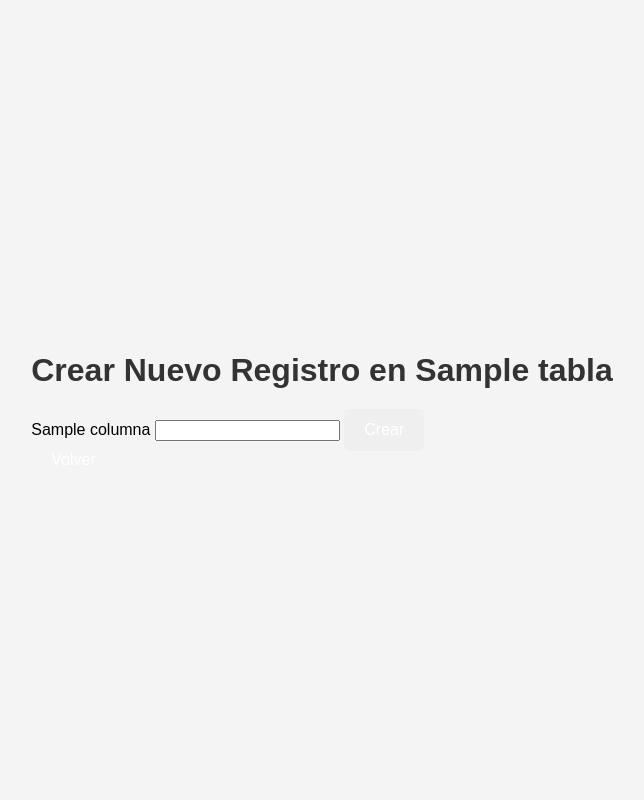
After one commit to KealPetu/proyecto_bdd, a Flask app: template templates/crear.html in a window 1280 px wide. The commit adds this page. Shown: the whole page, without its empty margins (318-962 px from the left). Run offline with Flask 3, Linux system fonts and the light colour scheme; the template is opened without the code that fills it: most values are stand-ins (such as "Sample title", 1, 10 or a date in 2020).

Commit message:
funcionalidad de ingreso y modificacion de datos

```diff
--- a/app.py
+++ b/app.py
@@ -134,15 +134,106 @@ def obtener_columna_id(tabla, cursor):
     return cursor.fetchone()[0]
 
 # Ruta para el modo Remote
-@app.route('/remote')
+@app.route('/remote', methods=['GET', 'POST'])
 def remote():
     connection = conectar_remote()
     if connection:
+        cursor = connection.cursor()
+        cursor.execute("SELECT table_name FROM user_tables WHERE table_name LIKE '%_Replica'")
+        tablas_replicadas = [row[0] for row in cursor.fetchall()]
+
+        cursor.execute("SELECT table_name FROM user_tables WHERE table_name NOT LIKE '%_Replica' AND table_name NOT LIKE 'AUDITORIA_%'")
+        tablas_fragmentadas = [row[0] for row in cursor.fetchall()]
+
+        datos = None
+        columnas = None
+        tabla_seleccionada = None
+
+        if request.method == 'POST':
+            tabla_seleccionada = request.form.get('tabla')
+            if tabla_seleccionada:
+                cursor.execute(f"SELECT * FROM {tabla_seleccionada}")
+                columnas = [desc[0] for desc in cursor.description]
+                datos = cursor.fetchall()
+
+        cursor.close()
         connection.close()
-        return render_template('remote.html')
+        return render_template('remote.html', tablas_replicadas=tablas_replicadas, tablas_fragmentadas=tablas_fragmentadas, datos=datos, columnas=columnas, tabla_seleccionada=tabla_seleccionada)
+
     else:
         flash("Error: No se pudo conectar a la base de datos remota.", "error")
         return redirect(url_for('login'))
 
+# Ruta para crear un nuevo registro en Remote (solo tablas fragmentadas)
+@app.route('/remote/crear/<tabla>', methods=['GET', 'POST'])
+def remote_crear(tabla):
+    connection = conectar_remote()
+    if not connection:
+        flash("Error al conectar con la base de datos.", "error")
+        return redirect(url_for('remote'))
+
+    cursor = connection.cursor()
+    cursor.execute(f"SELECT column_name FROM user_tab_columns WHERE table_name = '{tabla}'")
+    columnas = [row[0] for row in cursor.fetchall()]
+
+    if request.method == 'POST':
+        valores = [request.form[col] for col in columnas]
+        placeholders = ", ".join([f":{i+1}" for i in range(len(columnas))])
+        query = f"INSERT INTO {tabla} ({', '.join(columnas)}) VALUES ({placeholders})"
+        cursor.execute(query, valores)
+        connection.commit()
+        flash("Registro agregado correctamente.", "success")
+        return redirect(url_for('remote'))
+
+    cursor.close()
+    connection.close()
+    return render_template('crear.html', tabla=tabla, columnas=columnas)
+
+# Ruta para editar un registro en Remote (solo tablas fragmentadas)
+@app.route('/remote/editar/<tabla>/<id>', methods=['GET', 'POST'])
+def remote_editar(tabla, id):
+    connection = conectar_remote()
+    if not connection:
+        flash("Error al conectar con la base de datos.", "error")
+        return redirect(url_for('remote'))
+
+    cursor = connection.cursor()
+    id_col = obtener_columna_id(tabla, cursor)
+    cursor.execute(f"SELECT * FROM {tabla} WHERE {id_col} = :1", (id,))
+    registro = cursor.fetchone()
+    cursor.execute(f"SELECT column_name FROM user_tab_columns WHERE table_name = '{tabla}'")
+    columnas = [row[0] for row in cursor.fetchall()]
+
+    if request.method == 'POST':
+        valores = [request.form[col] for col in columnas]
+        set_values = ", ".join([f"{col} = :{i+1}" for i, col in enumerate(columnas)])
+        query = f"UPDATE {tabla} SET {set_values} WHERE {id_col} = :{len(columnas) + 1}"
+        cursor.execute(query, valores + [id])
+        connection.commit()
+        flash("Registro actualizado correctamente.", "success")
+        return redirect(url_for('remote'))
+
+    cursor.close()
+    connection.close()
+    return render_template('editar.html', tabla=tabla, columnas=columnas, registro=registro)
+
+# Ruta para eliminar un registro en Remote (solo tablas de auditoría)
+@app.route('/remote/eliminar/<tabla>/<id>', methods=['POST'])
+def remote_eliminar(tabla, id):
+    connection = conectar_remote()
+    if not connection:
+        flash("Error al conectar con la base de datos.", "error")
+        return redirect(url_for('remote'))
+
+    cursor = connection.cursor()
+    id_col = obtener_columna_id(tabla, cursor)
+    cursor.execute(f"DELETE FROM {tabla} WHERE {id_col} = :1", (id,))
+    connection.commit()
+    flash("Registro eliminado correctamente.", "success")
+
+    cursor.close()
+    connection.close()
+    return redirect(url_for('remote'))
+
 if __name__ == '__main__':
     app.run(debug=True)
--- /dev/null
+++ b/templates/crear.html
@@ -0,0 +1,22 @@
+<!DOCTYPE html>
+<html lang="es">
+<head>
+    <meta charset="UTF-8">
+    <meta name="viewport" content="width=device-width, initial-scale=1.0">
+    <title>Crear Registro</title>
+    <link rel="stylesheet" href="{{ url_for('static', filename='styles.css') }}">
+</head>
+<body>
+    <div class="crear-container">
+        <h1>Crear Nuevo Registro en {{ tabla }}</h1>
+        <form method="POST">
+            {% for columna in columnas %}
+                <label for="{{ columna }}">{{ columna }}</label>
+                <input type="text" id="{{ columna }}" name="{{ columna }}" required>
+            {% endfor %}
+            <button type="submit" class="btn">Crear</button>
+        </form>
+        <a href="{{ url_for('master') }}" class="btn">Volver</a>
+    </div>
+</body>
+</html>
```
Also changed, not shown: templates/editar.html (added, +22 -0 lines), templates/remote.html (+85 -1 lines).
